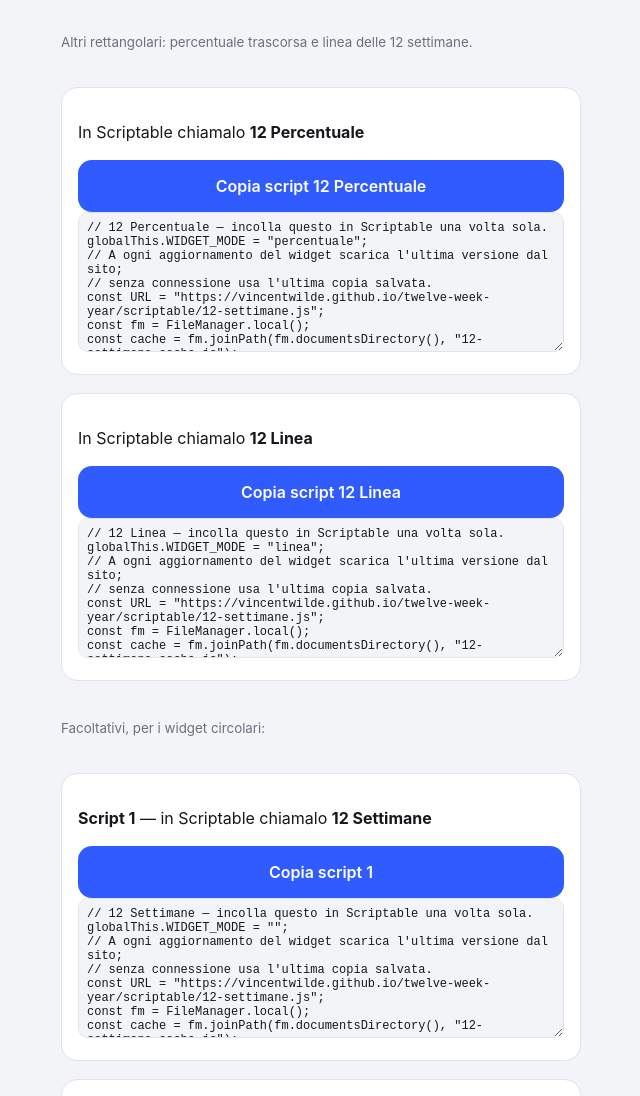
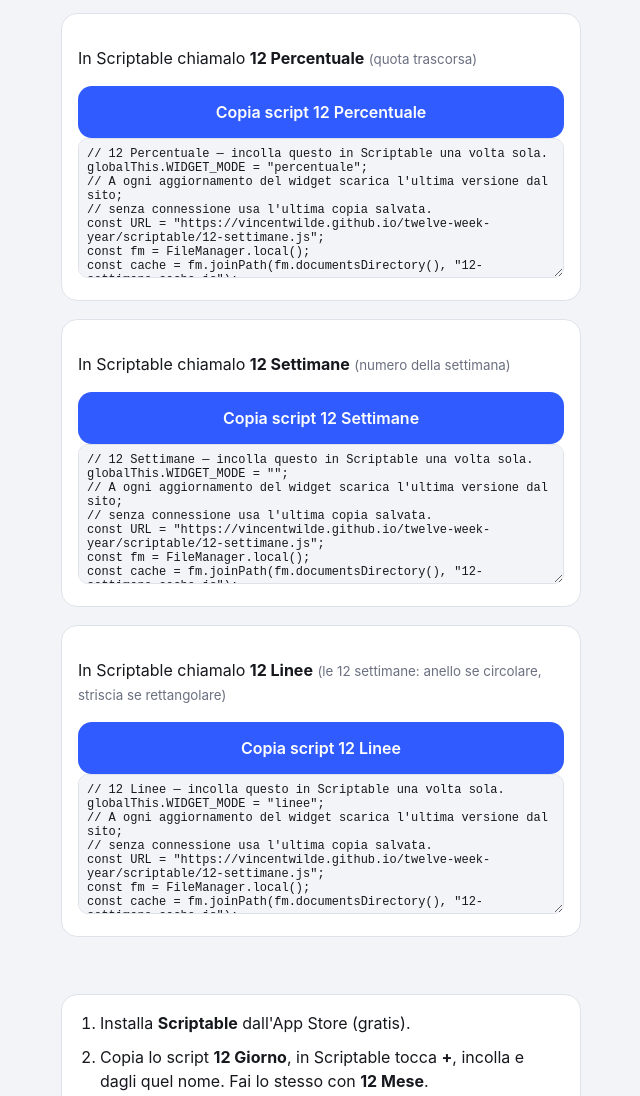
Before and after one commit to VincentWilde/twelve-week-year, a plain HTML site: page widget.html in a window 1280 px wide. Shown: the part 680-1776 px from the top of the page, without its empty margins (319-959 px from the left). Drawn offline with Linux system fonts and the light colour scheme.

Commit message:
Pagina widget: un solo script 12 Linee, descrizione di ogni script
Co-Authored-By: Claude Opus 5.5 <noreply@anthropic.com>
Claude-Session: https://claude.ai/code/session_01MbcgxypSsJnnD3fZwcv6tV

```diff
--- a/widget.html
+++ b/widget.html
@@ -77,9 +77,8 @@ const AsyncFunction = Object.getPrototypeOf(async function () {}).constructor;
 await new AsyncFunction(code)();
 </textarea>
   </div>
-  <p><small>Altri rettangolari: percentuale trascorsa e linea delle 12 settimane.</small></p>
   <div class="card">
-    <p>In Scriptable chiamalo <b>12 Percentuale</b></p>
+    <p>In Scriptable chiamalo <b>12 Percentuale</b> <small>(quota trascorsa)</small></p>
     <button id="copy-codep" data-t="codep">Copia script 12 Percentuale</button>
     <textarea id="codep" readonly aria-label="Codice dello script 12 Percentuale">// 12 Percentuale — incolla questo in Scriptable una volta sola.
 globalThis.WIDGET_MODE = &quot;percentuale&quot;;
@@ -105,35 +104,8 @@ await new AsyncFunction(code)();
 </textarea>
   </div>
   <div class="card">
-    <p>In Scriptable chiamalo <b>12 Linea</b></p>
-    <button id="copy-codel" data-t="codel">Copia script 12 Linea</button>
-    <textarea id="codel" readonly aria-label="Codice dello script 12 Linea">// 12 Linea — incolla questo in Scriptable una volta sola.
-globalThis.WIDGET_MODE = &quot;linea&quot;;
-// A ogni aggiornamento del widget scarica l&#x27;ultima versione dal sito;
-// senza connessione usa l&#x27;ultima copia salvata.
-const URL = &quot;https://vincentwilde.github.io/twelve-week-year/scriptable/12-settimane.js&quot;;
-const fm = FileManager.local();
-const cache = fm.joinPath(fm.documentsDirectory(), &quot;12-settimane-cache.js&quot;);
-let code = null;
-try {
-  const r = new Request(URL + &quot;?v=&quot; + Date.now());
-  r.timeoutInterval = 10;
-  const t = await r.loadString();
-  if (r.response.statusCode === 200 &amp;&amp; t.includes(&quot;function cycle&quot;)) {
-    code = t;
-    fm.writeString(cache, t);
-  }
-} catch (e) {}
-if (!code &amp;&amp; fm.fileExists(cache)) code = fm.readString(cache);
-if (!code) throw new Error(&quot;Serve la connessione per il primo avvio.&quot;);
-const AsyncFunction = Object.getPrototypeOf(async function () {}).constructor;
-await new AsyncFunction(code)();
-</textarea>
-  </div>
-  <p><small>Facoltativi, per i widget circolari:</small></p>
-  <div class="card">
-    <p><b>Script 1</b> — in Scriptable chiamalo <b>12 Settimane</b></p>
-    <button id="copy1" data-t="code1">Copia script 1</button>
+    <p>In Scriptable chiamalo <b>12 Settimane</b> <small>(numero della settimana)</small></p>
+    <button id="copy1" data-t="code1">Copia script 12 Settimane</button>
     <textarea id="code1" readonly aria-label="Codice dello script 1">// 12 Settimane — incolla questo in Scriptable una volta sola.
 globalThis.WIDGET_MODE = &quot;&quot;;
 // A ogni aggiornamento del widget scarica l&#x27;ultima versione dal sito;
@@ -158,8 +130,8 @@ await new AsyncFunction(code)();
 </textarea>
   </div>
   <div class="card">
-    <p><b>Script 2</b> — in Scriptable chiamalo <b>12 Linee</b></p>
-    <button id="copy2" data-t="code2">Copia script 2</button>
+    <p>In Scriptable chiamalo <b>12 Linee</b> <small>(le 12 settimane: anello se circolare, striscia se rettangolare)</small></p>
+    <button id="copy2" data-t="code2">Copia script 12 Linee</button>
     <textarea id="code2" readonly aria-label="Codice dello script 2">// 12 Linee — incolla questo in Scriptable una volta sola.
 globalThis.WIDGET_MODE = &quot;linee&quot;;
 // A ogni aggiornamento del widget scarica l&#x27;ultima versione dal sito;
@@ -190,7 +162,7 @@ await new AsyncFunction(code)();
       <li>Copia lo script <b>12 Giorno</b>, in Scriptable tocca <b>+</b>, incolla e dagli quel nome. Fai lo stesso con <b>12 Mese</b>.</li>
       <li>Schermata di blocco → Personalizza → area widget → Scriptable: aggiungi <b>2 rettangolari</b> affiancati.</li>
       <li>Rettangolare di sinistra: Script <b>12 Giorno</b>. Rettangolare di destra: Script <b>12 Mese</b>.</li>
-      <li>Per percentuale e linea: crea anche <b>12 Percentuale</b> e <b>12 Linea</b> e assegnali a due altri rettangolari.</li>
+      <li>12 Percentuale e 12 Linee vanno sia nei rettangolari che nei circolari; 12 Settimane è per i circolari.</li>
     </ol>
     <p><small>Formato in linea: tocca la data sopra l'ora e scegli Scriptable. Hai già lo script di prima? Aprilo in Scriptable, seleziona tutto, cancella e incolla questo. Il widget si aggiorna da solo; iOS decide quando, di solito ogni 15–30 minuti.</small></p>
   </div>
```
